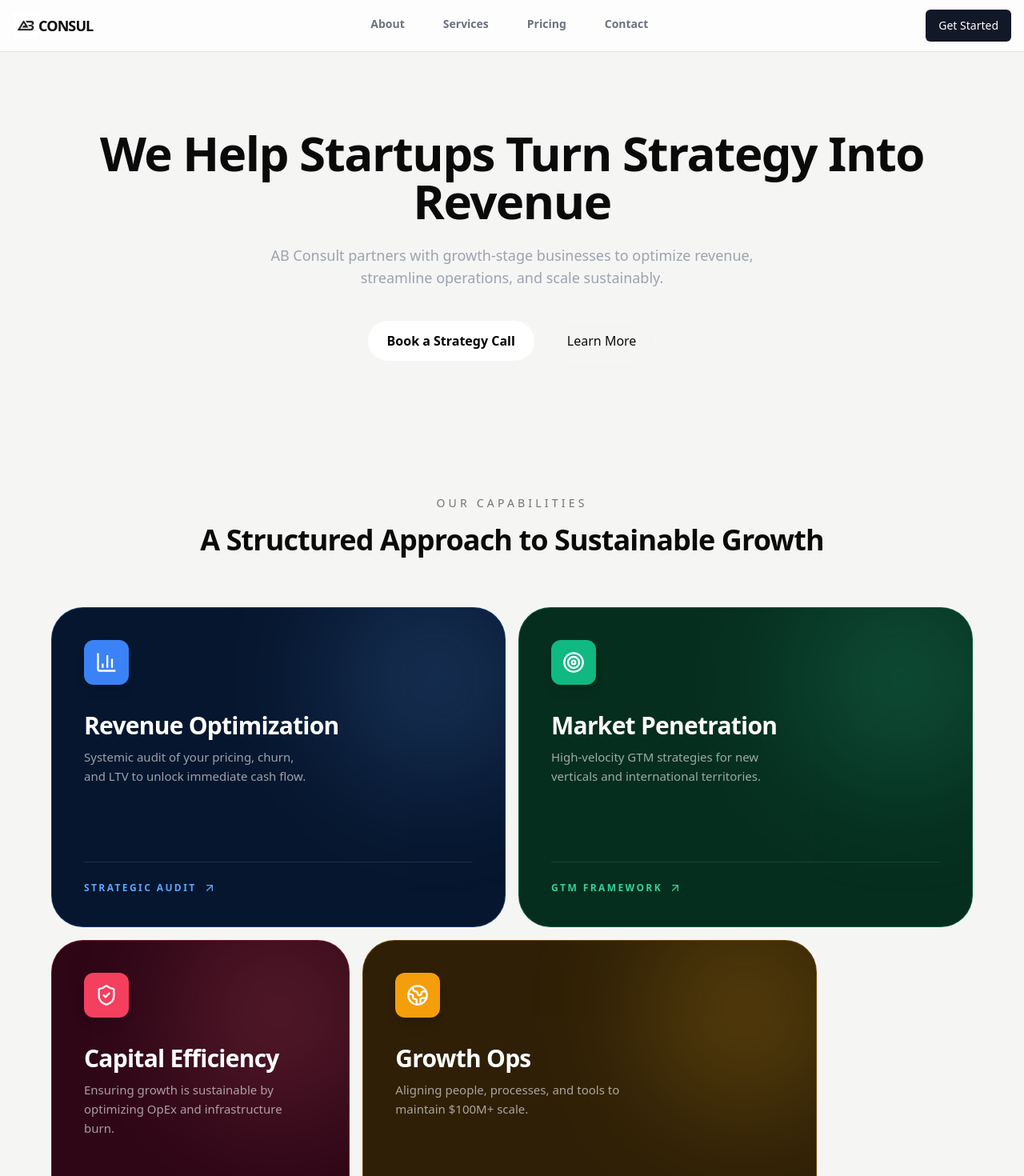
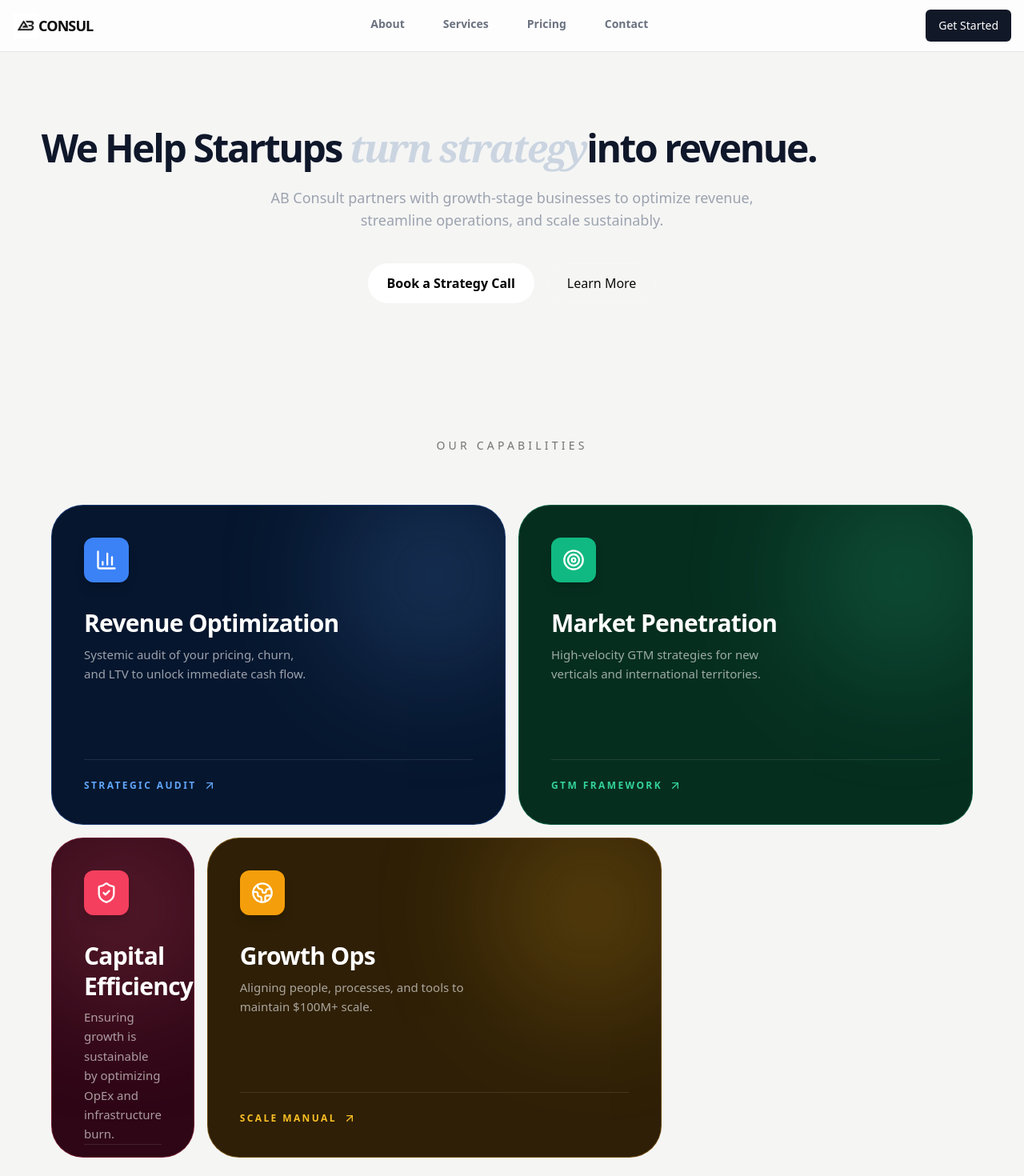
Before and after one commit to l-tting/ab-consul, a Next.js app in the folder my-app/: page / in a window 1280 px wide. Shown: the top 1470 px of the page at 80% size. Built offline with nearby package versions, Linux system fonts and the light colour scheme.

Commit message:
home page hero section CTA v3.1

```diff
--- a/my-app/src/components/HeroHome.jsx
+++ b/my-app/src/components/HeroHome.jsx
@@ -98,7 +98,7 @@ const features = [
     description: "Ensuring growth is sustainable by optimizing OpEx and infrastructure burn.",
     href: "#",
     cta: "Efficiency Specs",
-    className: "md:col-span-2",
+    className: "md:col-span-2.5",
     theme: {
       bg: "bg-[#2e0616]",
       border: "border-rose-500/30 hover:border-rose-400",
@@ -136,9 +136,7 @@ export default function HeroHome() {
           <p className="text-sm uppercase tracking-[0.3em] text-muted-foreground">
             Our Capabilities
           </p>
-          <h2 className="mt-4 text-3xl md:text-4xl font-bold tracking-tight">
-            A Structured Approach to Sustainable Growth
-          </h2>
+
         </div>
 
         <BentoGrid>
--- a/my-app/src/components/HeroHome1.jsx
+++ b/my-app/src/components/HeroHome1.jsx
@@ -4,8 +4,10 @@ const HeroHome1 = () => {
     return (
         <div>
             <section className="text-center py-24 px-6">
-                <h1 className="text-4xl md:text-6xl font-bold tracking-tight">
-                    We Help Startups Turn Strategy Into Revenue
+                <h1 className="text-3xl md:text-5xl font-black tracking-tighter text-slate-900 leading-[0.9] max-w-5xl">
+                    We Help Startups
+                    <span className="text-slate-300 italic font-serif"> turn strategy</span>
+                    into revenue.
                 </h1>
                 <p className="mt-6 text-lg text-gray-400 max-w-2xl mx-auto">
                     AB Consult partners with growth-stage businesses to optimize revenue,
```
